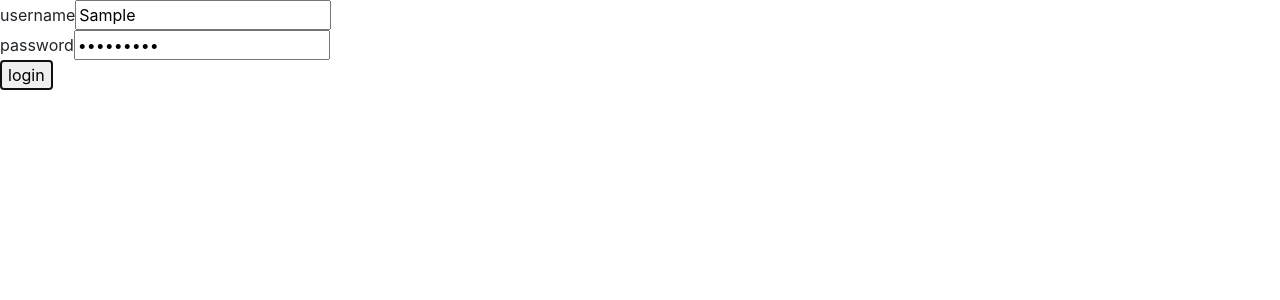
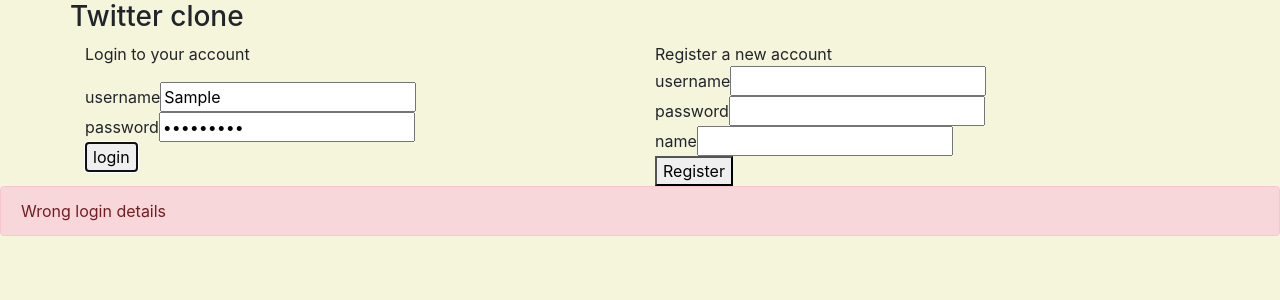
Before and after one commit to phatpham/Small-twitter-clone, a React (Create React App) app in the folder twitter/: page /profile in a window 1280 px wide. Both pictures are taken after typing "Sample", "Sample123" into the empty fields and a click on the button "login". Shown: the top 300 px of the page. Built offline with nearby package versions, Linux system fonts and the light colour scheme; no server answers.

Commit message:
acceptable front end

```diff
--- a/twitter/src/App.js
+++ b/twitter/src/App.js
@@ -1,15 +1,21 @@
 import React, { useState, useEffect } from 'react';
 import 'bootstrap/dist/css/bootstrap.min.css';
+import { Alert, Container, Row, Col } from 'react-bootstrap'
 import Content from './components/Content'
 import userService from './services/user'
 import loginServ from './services/login'
 const App = () => {
+  document.body.style.backgroundColor = "	#F5F5DC";
 
   const [username, setUsername] = useState('')
   const [password, setPassword] = useState('')
   const [user, setUser] = useState({id:-1})
 
+  const [nameRegister, setNameRegister] = useState('')
+  const [usernameRegister, setUsernameRegister] = useState('')
+  const [passwordRegister, setPasswordRegister] = useState('')
 
+  const [errorNotification, setErrorNotification] =useState('')
   //Need changes
   useEffect(() => {
     const loggedUserJSON = window.localStorage.getItem('loggedNoteappUser')
@@ -37,13 +43,35 @@ const App = () => {
       setUsername('')
       setPassword('')
     } catch (exception) {
-      //To implement
+      notification('Wrong login details')
     }
   }
 
+  const handleRegister = async (event) => {
+    event.preventDefault()
+    console.log('aa')
+    try {
+        await userService.create({username:usernameRegister, password:passwordRegister, name: nameRegister})
+        setUsernameRegister('')
+        setPasswordRegister('')
+        setNameRegister('')
+        notification('Account created. Please log in')
+      } catch (exception) {
+       notification('Username taken')
+    }
+
+  }
+
+  const notification = (error) => {
+    setErrorNotification(error)
+  }
+
   const loginForm = () => {
-    return (
-      <form onSubmit={handleLogin}>
+    const login = () => {
+      return (
+        <div>
+        <p>Login to your account</p>
+        <form onSubmit={handleLogin}>
         <div>
           username
             <input
@@ -64,6 +92,71 @@ const App = () => {
         </div>
         <button type="submit">login</button>
       </form>
+      </div>
+      )
+    }
+
+    const errorDisplay = () => {
+      return (
+        <Alert variant='danger'>
+            {errorNotification}
+          </Alert>
+      )
+    }
+
+    const register = () => {
+      return(
+      <form onSubmit={handleRegister}>
+        Register a new account
+        <div>
+          username
+            <input
+            type="text"
+            value={usernameRegister}
+            name="Username"
+            onChange={({ target }) => setUsernameRegister(target.value)}
+          />
+        </div>
+        <div>
+          password
+            <input
+            type="password"
+            value={passwordRegister}
+            name="Password"
+            onChange={({ target }) => setPasswordRegister(target.value)}
+          />
+        </div>
+        <div>
+          name
+            <input
+            type="text"
+            value={nameRegister}
+            name="name"
+            onChange={({ target }) => setNameRegister(target.value)}
+          />
+        </div>
+        <button type="submit">Register</button>
+      </form>
+      )
+    }
+    return (
+      <div>
+        <Container>
+          <Row>
+            <h3 style={{alignContent:'center', width:'50%'}}>Twitter clone</h3>
+          </Row>
+          <Row>
+            <Col>
+            {login()}
+            </Col>
+            <Col>
+            {register()}
+            </Col>
+          </Row>
+        </Container>
+
+        {errorNotification !== '' && errorDisplay()}
+      </div>
     )
   }
 
--- a/twitter/src/components/Content.js
+++ b/twitter/src/components/Content.js
@@ -1,24 +1,22 @@
 import React, { useState, useEffect } from 'react'
 import Timeline from './minorComponents/Timeline'
-import { Container , Row, Col, Form, FormControl, Button, NavItem, Navbar, Nav,} from 'react-bootstrap'
+import Profile from './Profile'
+import { Container , Row, Col, Form, Button, NavItem, Navbar, Nav,} from 'react-bootstrap'
 import userService from '../services/user'
 import tweetService from '../services/tweet'
-import User from './minorComponents/User'
-import Profile from './Profile'
 import '../styling/Content.css'
 
 const Content = ({ currentUser }) => {
 
     const [page, setPage] = useState('home')
 
-    const  toPage = (page) => (event) => {
+    const toPage = (page) => (event) => {
        event.preventDefault()
        setPage(page)
      }
 
     const [currentAccount, setcurrentAccount] = useState(currentUser)
-    const [currentAccountFollowings, setcurrentAccountFollowings] = useState([])
-    const [currentAccountFollowers, setcurrentAccountFollowers] = useState([])
+
 
     const [displayTweets, setDisplayTweets] = useState([])
     const [newTweet, setNewTweet] = useState('')
@@ -39,34 +37,8 @@ const Content = ({ currentUser }) => {
 
     }, [])
 
-    //NOT SCALABLE, NEED HEAVY REFACTORING
+    //Get list of suitable tweets to display
     useEffect(() => {
-        userService
-        .getAll()
-        .then(users => users.filter(user =>
-                currentAccount.followings.includes(user.id)
-        ))
-        .then(response => {
-            setcurrentAccountFollowings(response)
-
-        }).catch(error =>
-            console.log('fail')
-        )
-
-
-        userService
-        .getAll()
-        .then(users =>
-            users.filter(
-                user => currentAccount.followedBy.includes(user.id)
-            )
-        )
-        .then(response =>
-            setcurrentAccountFollowers(response)
-        ).catch(error =>
-            console.log('fail')
-        )
-
         tweetService
         .getAllTweet()
         .then(tweets =>
@@ -79,8 +51,6 @@ const Content = ({ currentUser }) => {
             console.log('fail')
         )
 
-        console.log(currentAccountFollowers)
-        console.log(currentAccountFollowings)
 
     }, [currentAccount])
 
@@ -102,6 +72,7 @@ const Content = ({ currentUser }) => {
             .then(postedTweet => {
             setDisplayTweets(displayTweets.concat(postedTweet))
             setNewTweet('')
+            .catch(err => console.log('error here'))
           })
       }
 
@@ -113,20 +84,16 @@ const Content = ({ currentUser }) => {
     const theUser = () => {
         return(
             <ul>
-            <User
-                key={currentAccount.id}
-                user={currentAccount}
-            />
+            <li>
+                {currentAccount.name}
+            </li>
+
 
         </ul>
         )
     }
 
 
-
-    /*Testing purposes
-        * showlist of followers and followings
-    */
 
 
     const Home = () => {
@@ -136,17 +103,16 @@ const Content = ({ currentUser }) => {
             <Navbar bg="light" expand="lg">
             <Navbar.Brand href="#home">Twitter</Navbar.Brand>
             <Navbar.Toggle aria-controls="basic-navbar-nav" />
-            <Navbar.Collapse id="basic-navbar-nav">
-                <Nav className="mr-auto">
-                <NavItem>Profile
-                    <a href="" onClick={toPage('profile')} > Profile </a>
+            <Navbar.Collapse id="basic-navbar-nav" className="justify-content-end">
+                <Nav >
+                <NavItem style={{paddingLeft:5}}>
+                    <a href="" onClick={toPage('profile')} style={{color:'black'}} >Profile   </a>
                 </NavItem>
+                <NavItem>
+                    <p style={{paddingHorizontal:5}} >{currentAccount.name}</p>
+                </NavItem>
+                </Nav>
 
-                </Nav>
-                <Form inline>
-                <FormControl type="text" placeholder="Search" className="mr-sm-2" />
-                <Button variant="outline-success">Search</Button>
-                </Form>
             </Navbar.Collapse>
             </Navbar>
         </div>
@@ -186,17 +152,17 @@ const Content = ({ currentUser }) => {
         )
     }
 
-    const content = () => {
+    const body = () => {
         if (page === 'home') {
           return <Home />
         } else if (page === 'profile') {
-          return <Profile user={currentAccount} followers={currentAccountFollowers} followings={currentAccountFollowings}/>
+            return <Profile user={currentAccount} displayUser={currentAccount}/>
         }
     }
 
     return (
         <div>
-            {content()}
+            {body()}
         </div>
     )
 }
--- a/twitter/src/components/Profile.js
+++ b/twitter/src/components/Profile.js
@@ -1,10 +1,11 @@
 import React, { useState, useEffect} from 'react'
-import User from './minorComponents/User'
 import avatar from '../images/avatar.jpg'
 import background from '../images/css-lattice-pattern.png'
-import { Container , Row, Col, Form, FormControl, Button, NavItem, Navbar, Nav,} from 'react-bootstrap'
+import { Container , Row, Col, NavItem, Button, Navbar, Nav,} from 'react-bootstrap'
+import userService from '../services/user'
+import Content from './Content'
 
-const Profile = ({user,followers,followings}) => {
+const Profile = ({user, displayUser}) => {
 
     //Current page state
     const [page, setPage] = useState('profile')
@@ -16,72 +17,148 @@ const Profile = ({user,followers,followings}) => {
        setPage(page)
      }
 
+    const [currentDisplayUser, setDisplayUser] = useState(displayUser)
+    const newProf = (newDisplay) =>  {
+        const handler= () => {
+            console.log(user)
+            setDisplayUser(newDisplay)
+        }
+        return handler
+    }
+
+
+     //Back to home page
+     const home = () => {
+        return <Content currentUser={user}/>
+    }
+
 
     //Current account stage. and list of followers/followings
-    const [currentAccount, setcurrentAccount] = useState(user)
-    const [currentAccountFollowings, setcurrentAccountFollowings] = useState(followings)
-    const [currentAccountFollowers, setcurrentAccountFollowers] = useState(followers)
+    const [currentDisplayUserFollowings, setcurrentDisplayUserFollowings] = useState([{id:-1}])
+    const [currentDisplayUserFollowers, setcurrentDisplayUserFollowers] = useState([{id:-1}])
+    const [currentDisplayUserNotFollowings, setcurrentDisplayUserNotFollowings] = useState([{id:-1}])
+
+    useEffect(() => {
+        userService
+        .getAll()
+        .then(users => users.filter(user =>
+            currentDisplayUser.followings.includes(user.id)
+        ))
+        .then(response => {
+            setcurrentDisplayUserFollowings(response)
+
+        }).catch(error =>
+            console.log('fail')
+        )
+
+
+        userService
+        .getAll()
+        .then(users =>
+            users.filter(
+                user => currentDisplayUser.followedBy.includes(user.id)
+            )
+        )
+        .then(response =>
+            setcurrentDisplayUserFollowers(response)
+        ).catch(error =>
+            console.log('fail')
+        )
+
+        userService
+        .getAll()
+        .then(users =>
+            users.filter(
+                user => !(currentDisplayUser.followings.includes(user.id))
+            )
+        )
+        .then(response =>
+            setcurrentDisplayUserNotFollowings(response)
+        ).catch(error =>
+            console.log('fail')
+        )
+    }, [currentDisplayUser])
+
+
 
     const listOfFollowings = () => {
-        const cont = [...currentAccountFollowings].map(following =>
-            <ul>
-                <User
-                    key={following.id}
-                    user={following}
-                />
-            </ul>
+        const cont = [...currentDisplayUserFollowings].map(following =>
+                <li className='user'>
+                    <a href="#" onClick={newProf(following)} >{following.name}</a>
+                </li>
         )
 
         return (
             <div>
                 <p> List of following users</p>
-                <div>{cont}</div>
+                <ul>{cont}</ul>
             </div>
         )
     }
 
 
     const listOfFollowers = () => {
-        const cont = [...currentAccountFollowers].map(followers =>
-            <ul>
-                <User
-                    key={followers.id}
-                    user={followers}
-                />
-            </ul>
+        const cont = [...currentDisplayUserFollowers].map(follower =>
+                <li className='user'>
+                    <a href="#" onClick={newProf(follower)} >{follower.name}</a>
+                </li>
         )
 
         return (
             <div>
                 <p>List of users following you</p>
-                <div>{cont}</div>
+                <ul>{cont}
+                </ul>
             </div>
         )
     }
 
+    const suggestFollowing = () => {
+        const cont = [...currentDisplayUserNotFollowings].map(follower =>
+            <li className='user'>
+                <a href="#" onClick={newProf(follower)} >{follower.name}</a>
+            </li>
+    )
+
+    return (
+        <div>
+            <p>List of users you are currently not following</p>
+            <ul>{cont}
+            </ul>
+        </div>
+    )
+    }
+
+    const followButton = () => {
+        const addFollow = () => {
+            userService.update({...user, followings: user.followings.concat(currentDisplayUser.id)})
+            userService.update({...currentDisplayUser, followedBy: currentDisplayUser.followedBy.concat(user.id)})
+        }
+        return (
+            <Button onClick={addFollow}>
+                Follow
+            </Button>
+        )
+    }
     const bio = () => {
         return(
         <div style={{backgroundImage:{background}}}>
         <div>
             <Navbar bg="light" expand="lg">
-            <Navbar.Brand href="#home">Twitter</Navbar.Brand>
+            <Navbar.Brand href="#home" onClick={toPage('home')}>Twitter</Navbar.Brand>
             <Navbar.Toggle aria-controls="basic-navbar-nav" />
-            <Navbar.Collapse id="basic-navbar-nav">
+            <Navbar.Collapse id="basic-navbar-nav" className="justify-content-end">
                 <Nav className="mr-auto">
-                <NavItem>Profile
-                    <a href="" onClick={toPage('profile')} > Profile </a>
+                <NavItem>
+                    <a href="" onClick={toPage('profile')} style={{color:'black'}} > Profile </a>
                 </NavItem>
 
                 </Nav>
-                <Form inline>
-                <FormControl type="text" placeholder="Search" className="mr-sm-2" />
-                <Button variant="outline-success">Search</Button>
-                </Form>
             </Navbar.Collapse>
             </Navbar>
         </div>
             <Container>
-                <Row>
+                <Row >
                     <Col>
                         <Row >
                             <p style = {{textAlign:'center'}}>Avatar</p>
@@ -93,24 +170,23 @@ const Profile = ({user,followers,followings}) => {
                     </Col>
                     <Col>
                         <div>
-                            {currentAccount.name}
-                            <p>Joined {currentAccount.date}</p>
-                            <p>{currentAccountFollowings.length} followings</p>
-                            <p>{currentAccountFollowers.length} followers</p>
+                            {currentDisplayUser.name}
+                            <p>Joined {currentDisplayUser.date}</p>
+                            <p>{currentDisplayUserFollowings.length} followings</p>
+                            <p>{currentDisplayUserFollowers.length} followers</p>
+                            {user.id !== currentDisplayUser.id && !(user.followings.includes(currentDisplayUser.id)) && followButton()}
                         </div>
                     </Col>
                 </Row>
                 <Row>
                     <Col>
-                    List of followers
-                    {listOfFollowers}
+                    {listOfFollowers()}
                     </Col>
                     <Col>
-                    List of followings
-                    {listOfFollowings}
+                    {listOfFollowings()}
                     </Col>
                     <Col>
-                    You might want to follow
+                    {suggestFollowing()}
                     </Col>
                 </Row>
             </Container>
@@ -120,7 +196,8 @@ const Profile = ({user,followers,followings}) => {
 
     return (
         <div>
-        {bio()}
+        {page === 'profile'? bio():home()}
+
         </div>
     )
 }
--- a/twitter/src/components/minorComponents/Item.js
+++ b/twitter/src/components/minorComponents/Item.js
@@ -1,4 +1,4 @@
-import React, { useState } from 'react'
+import React from 'react'
 
 const Item = ({ tweet }) => {
     return (
--- a/twitter/src/components/minorComponents/User.js
+++ /dev/null
@@ -1,13 +0,0 @@
-import React from 'react'
-
-const User = ({ user }) => {
-
-  return (
-
-    <li className='user'>
-      {user.name}
-    </li>
-  )
-}
-
-export default User
--- a/twitter/src/services/user.js
+++ b/twitter/src/services/user.js
@@ -22,8 +22,8 @@ const create = async newObject => {
 }
 
 //Send PUT request on object with this id
-const update = (id, newObject) => {
-  const request = axios.put(`${baseUrl}/${id}`, newObject)
+const update = (newObject) => {
+  const request = axios.put(`${baseUrl}`, newObject)
   return request.then(response => response.data)
 }
 
```
Also changed, not shown: twitter/src/components/LoginForm.js (deleted), 1 other file (tests, documents, lock files or other folders).
